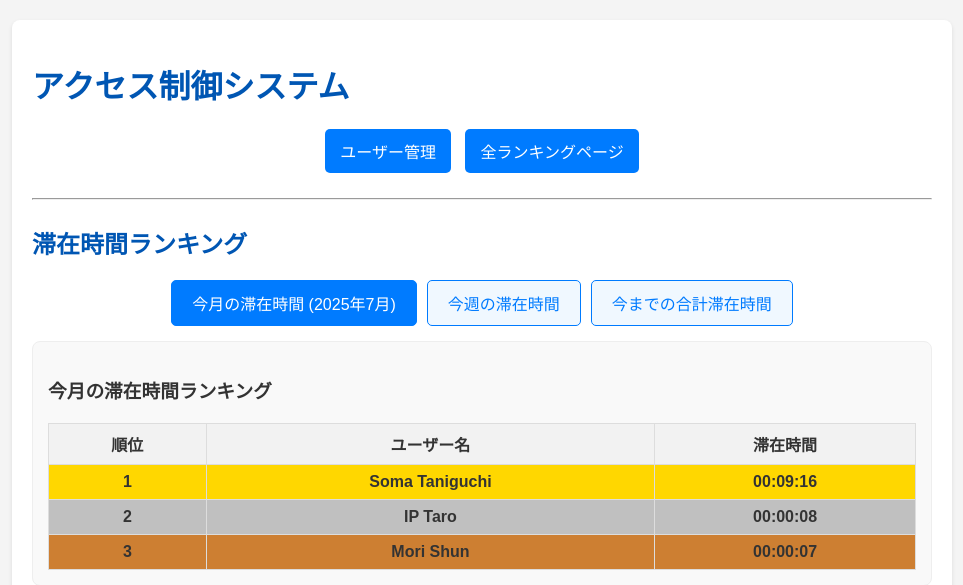
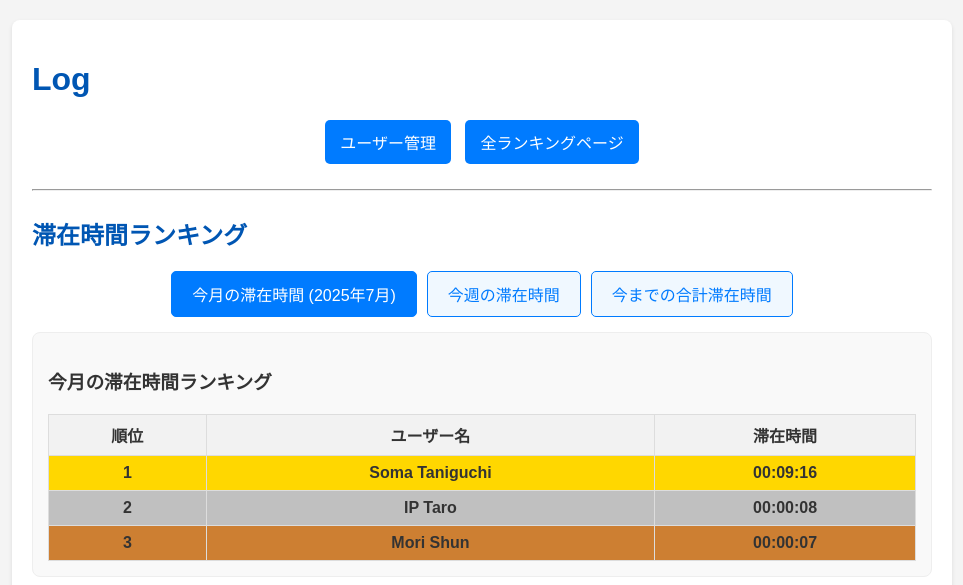
Before and after one commit to sumdayo/RaspberryPi-AccessControl, a Flask app: page / in a window 1280 px wide. Shown: the top 585 px of the page, without its empty margins (158-1121 px from the left). Run offline with Flask 3, Linux system fonts and the light colour scheme.

Commit message:
Fix app.py

```diff
--- a/app.py
+++ b/app.py
@@ -8,13 +8,13 @@ import math
 
 from flask import Flask, render_template, request, redirect, url_for, flash
 from flask_sqlalchemy import SQLAlchemy
-from datetime import datetime, timedelta, date # dateを追加
-from collections import defaultdict # defaultdictを追加
+from datetime import datetime, timedelta, date
+from collections import defaultdict
 
 from smartcard.System import readers
 from smartcard.util import toHexString
 import threading
-import calendar # カレンダー生成のために追加
+import calendar
 
 
 # --- Flaskアプリケーションの設定 ---
@@ -110,7 +110,7 @@ def send_to_arduino(line1, line2):
         print("Arduino Not Connected. Cannot send data. (Please check serial port setup)")
 
 # --- Discord ウェブフックURLを設定 ---
-DISCORD_WEBHOOK_URL = "https://discordapp.com/api/webhooks/1393251548645167265/Z2lwsYQtL4J0rim60RyuORA2Kq30FN1Uap7NkC4jxDTHLteSm1CXwW4JsyqBEaJQd1x2"
+DISCORD_WEBHOOK_URL = "https://discordapp.com/api/webhooks/1393286247258128404/XjqQlaaFHl3Xfa3zLSuMpk97UR_zlX1uYRzBu3XBiyQPbpOH-exNAY98IN44CCd9oFew"
 
 def send_discord_notification(username, event_type, success=True, details=None):
     if not DISCORD_WEBHOOK_URL:
@@ -362,6 +362,9 @@ def index():
     calendar_year = request.args.get('calendar_year', type=int, default=current_year)
     calendar_month = request.args.get('calendar_month', type=int, default=current_month)
 
+    # デバッグ用: テンプレートに渡す値を確認
+    print(f"DEBUG: Rendering index.html with calendar_year={calendar_year}, calendar_month={calendar_month}")
+
     # カレンダーデータ
     cal = calendar.Calendar(firstweekday=calendar.SUNDAY) # 日曜日始まり
     month_calendar = cal.monthdatescalendar(calendar_year, calendar_month)
@@ -428,7 +431,12 @@ def manage_users():
                         flash('エラー: ユーザーが見つかりませんでした。', 'danger')
             else:
                 flash('エラー: パスワードが間違っています。', 'danger')
+        # POSTリクエストのどのパスでも最終的にリダイレクトするように変更
         return redirect(url_for('manage_users'))
+
+    # GETリクエストの場合
+    users = User.query.all()
+    return render_template('users.html', users=users)
 
 @app.route('/users/edit/<int:user_id>', methods=['GET', 'POST'])
 def edit_user(user_id):
--- a/templates/index.html
+++ b/templates/index.html
@@ -3,7 +3,7 @@
 <head>
     <meta charset="UTF-8">
     <meta name="viewport" content="width=device-width, initial-scale=1.0">
-    <title>アクセス制御システム</title>
+    <title>log</title>
     <style>
         body { font-family: Arial, sans-serif; margin: 20px; background-color: #f4f4f4; color: #333; }
         h1, h2 { color: #0056b3; }
@@ -135,7 +135,7 @@
 </head>
 <body>
     <div class="container">
-        <h1>アクセス制御システム</h1>
+        <h1>Log</h1>
 
         {% with messages = get_flashed_messages(with_categories=true) %}
             {% if messages %}
```
Also changed, not shown: instance/access_log.db.
